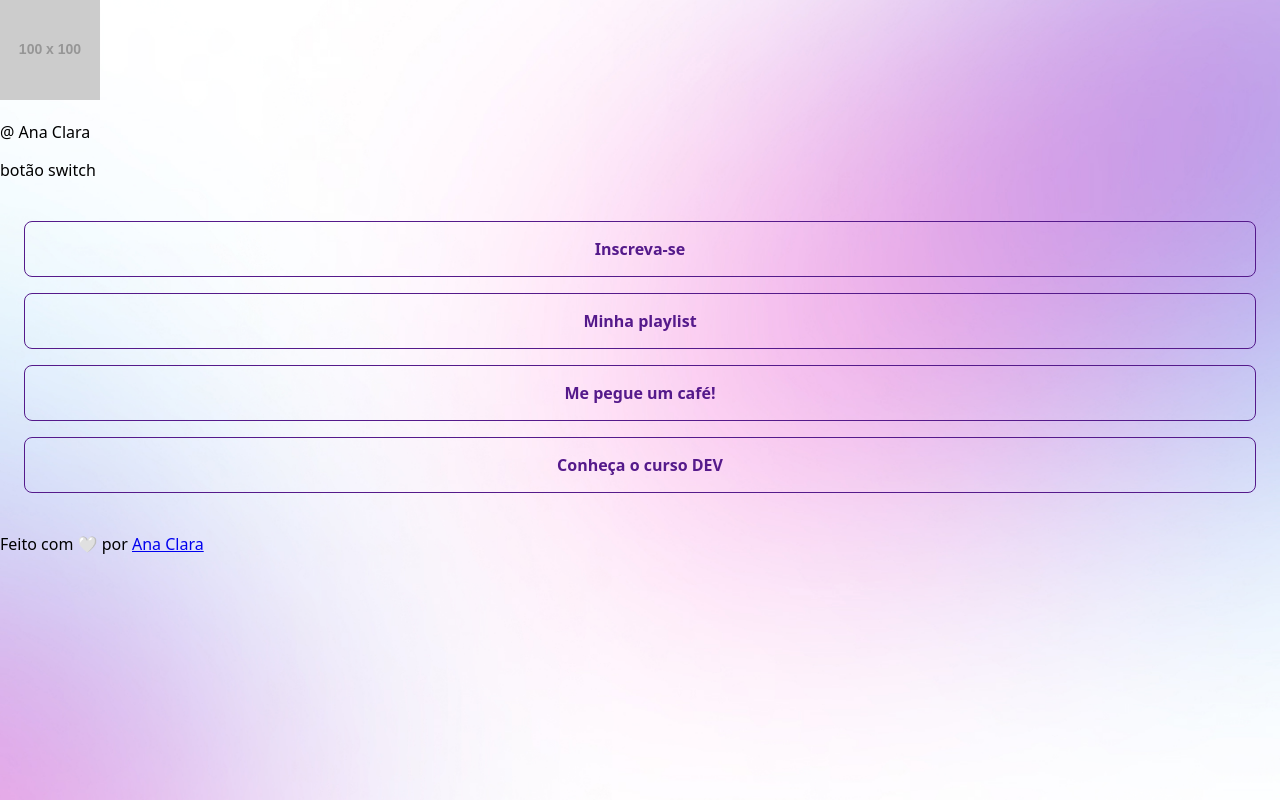
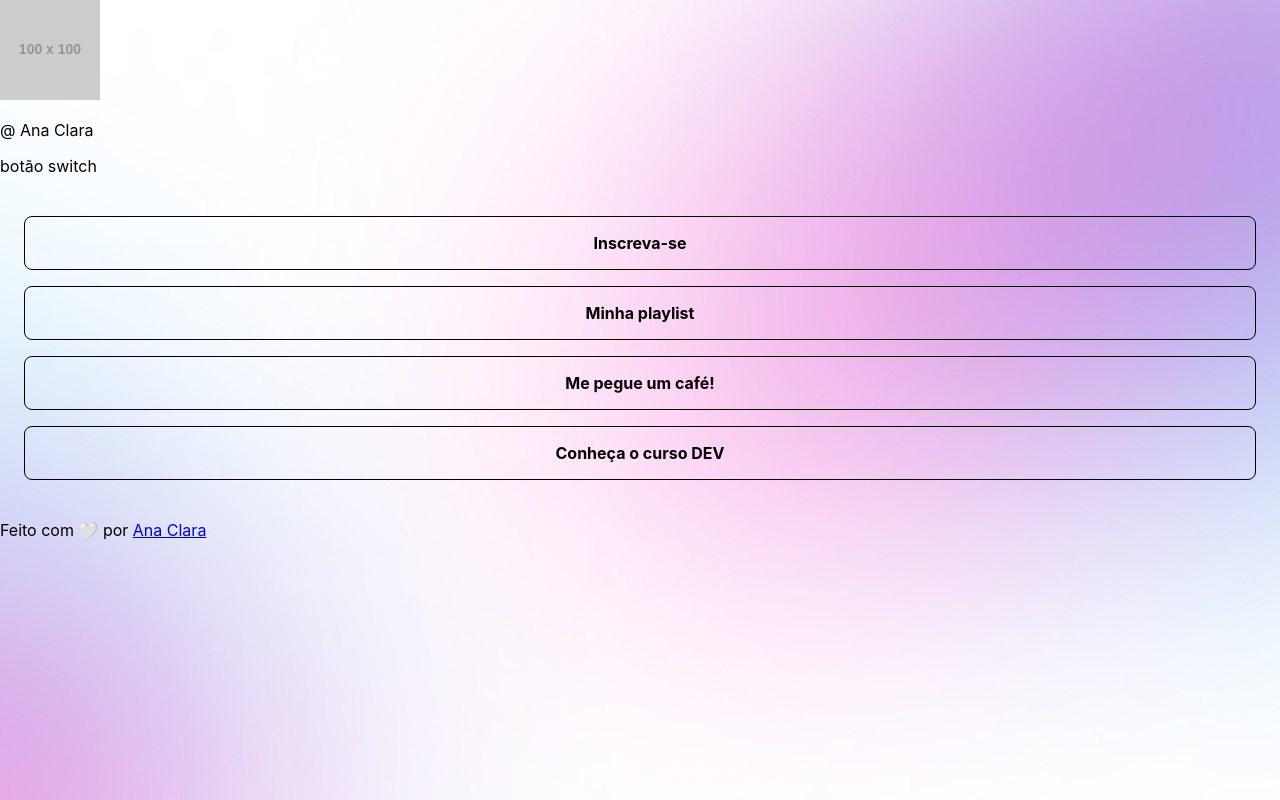
Before and after one commit to anacorrea791/I3DS-2026-B, a React (Vite) app in the folder 03-devlinks/: page / in a window 1280 px wide. Built offline with nearby package versions, Linux system fonts and the light colour scheme.

Commit message:
feat: adicionar estilos de fonte e cor ao componente App e Link

```diff
--- a/03-devlinks/src/App.css
+++ b/03-devlinks/src/App.css
@@ -10,6 +10,8 @@
 }
 
 #App {
+    font-family: "Inter", sans-serif;
+    color: var(--text-color);
     height: 100vh;
     background-image: var(--bg-url);
     background-repeat: no-repeat;
--- a/03-devlinks/src/components/Link/Link.module.css
+++ b/03-devlinks/src/components/Link/Link.module.css
@@ -3,6 +3,7 @@ li a {
     align-items: center;
     justify-content: center;
     padding: 16px 24px;
+
 
 
     border-width: 1px;
@@ -13,6 +14,7 @@ li a {
 
     text-decoration: none ;
     font-weight: bold;
+    color: var(--text-color);
 }
 
 li a:hover {
```
